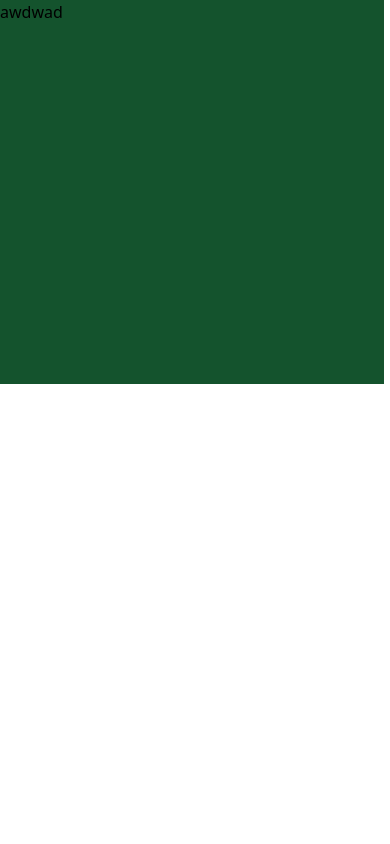
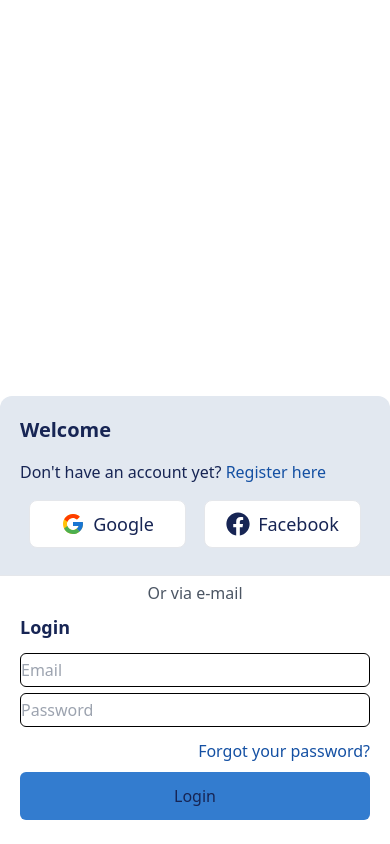
Before and after one commit to sakhanflh/Senech-cars, a React (Vite) app: page /login in a window 390 px wide. Built offline with nearby package versions, Linux system fonts and the light colour scheme.

Commit message:
add login page mobile

```diff
--- a/src/components/headerm.jsx
+++ b/src/components/headerm.jsx
@@ -4,6 +4,7 @@ import { IoMdMenu } from "react-icons/io";
 import { HiOutlineUserCircle } from "react-icons/hi2";
 import { CiHeart } from "react-icons/ci";
 import { useState } from "react";
+import { Link } from "react-router-dom";
 
 export default function Headerm(){
     const [showLeftbar, setShowLeftbar] = useState(false)
@@ -25,7 +26,10 @@ export default function Headerm(){
             </div>
 
             <div className="w-[25%] flex text-3xl gap-5 justify-center text-dark">
-                <CiHeart />
+                <Link to="/Login">
+                    <CiHeart />
+                </Link>
+
                 <HiOutlineUserCircle />
             </div>
             <Leftbar onShowLeftbar={showLeftbar}/>
--- /dev/null
+++ b/src/components/utils/login/LoginMobile.jsx
@@ -0,0 +1,34 @@
+import { FcGoogle } from "react-icons/fc";
+import { FaFacebook } from "react-icons/fa";
+
+
+export default function LoginMobilePage(){
+    return(
+        <>
+        <div className="w-full h-dvh flex items-end text-dark">
+            <div className=" w-full bg-white overflow-hidden rounded-t-xl h-[28rem] justify-between flex flex-col">
+                <div className="bg-slate-200 px-5 pt-5 h-[40%] flex flex-col gap-4">
+                    <h1 className="text-xl font-semibold">Welcome</h1>
+                    <p>Don't have an account yet? <span className="text-secondary">Register here</span></p>
+                    <div className="flex w-full h-12 justify-around">
+                        <button className="rounded-lg border w-[45%] bg-white flex items-center justify-center gap-2 text-lg"><FcGoogle className="text-2xl"/> Google</button>
+                        <button className="rounded-lg border w-[45%] bg-white flex items-center justify-center gap-2 text-lg"><FaFacebook className="text-2xl"/> Facebook</button>
+                    </div>
+                </div>
+                {/* Top End */}
+                {/* Bottom */}
+                <div className=" px-5 pb-5 h-[60%] border-t flex flex-col justify-around">
+                    <h1 className="justify-center w-full flex text-gray-600">Or via e-mail</h1>
+                    <h1 className="text-lg font-semibold">Login</h1>
+                    <div className="flex flex-col w-full h-20 justify-around">
+                        <input type="email" placeholder="Email" className="py-1 rounded-md border border-black"/>
+                        <input type="password" placeholder="Password" className="py-1 rounded-md border border-black"/>
+                    </div>
+                    <p className="w-full justify-end flex text-secondary">Forgot your password?</p>
+                    <button className="bg-tertiary p-3 rounded-md">Login</button>
+                </div>
+            </div>
+        </div>
+        </>
+    )
+}
--- a/src/main.jsx
+++ b/src/main.jsx
@@ -3,14 +3,14 @@ import ReactDOM from 'react-dom/client'
 import './index.css'
 import { BrowserRouter, Route, Routes } from 'react-router-dom'
 import HomePage from './pages/home.jsx'
-import LoginPage from './components/utils/login/Login'
+import LoginMobilePage from './components/utils/login/LoginMobile'
 
 ReactDOM.createRoot(document.getElementById('root')).render(
   <React.StrictMode>
     <BrowserRouter>
       <Routes>
       <Route path='/' element={<HomePage/>}/>
-      <Route path='/login' element={<LoginPage/>}/>
+      <Route path='/login' element={<LoginMobilePage/>}/>
       </Routes>
     </BrowserRouter>
   </React.StrictMode>,
```
